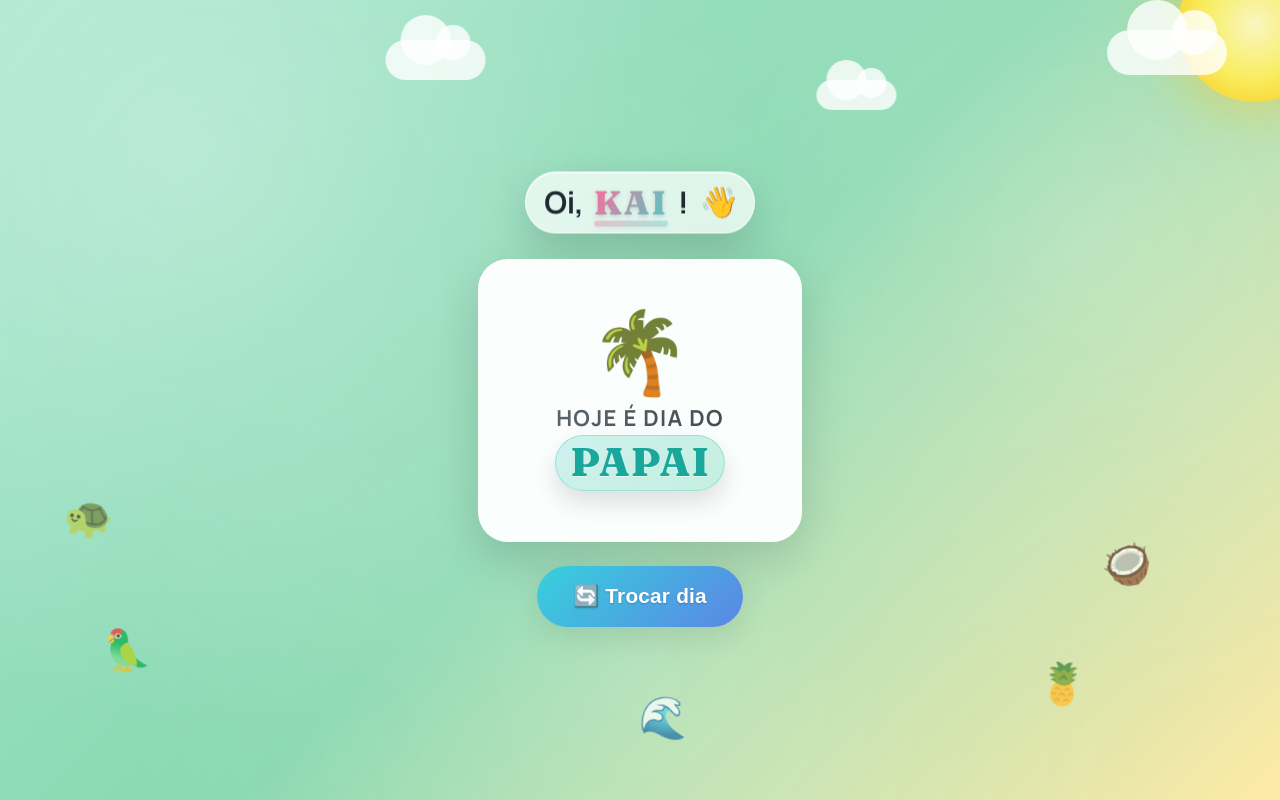
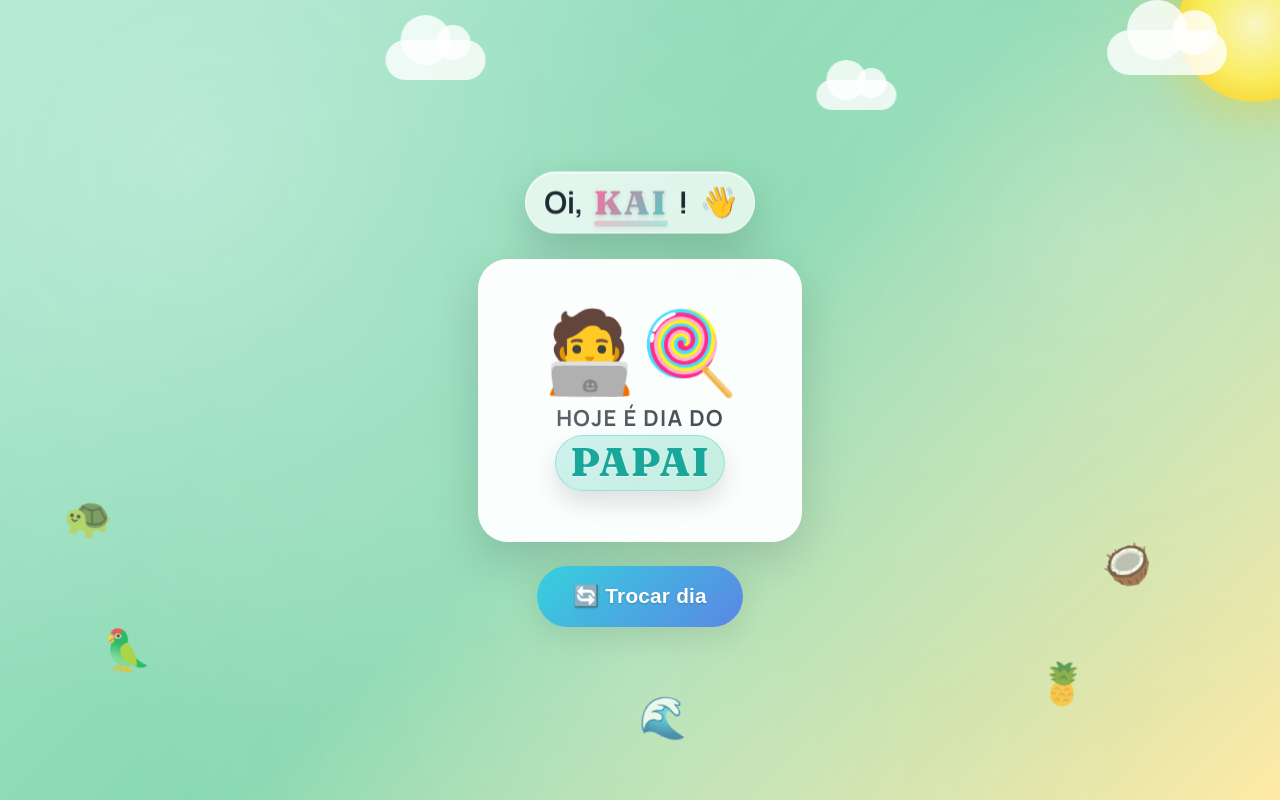
Before and after one commit to gustavoguichard/dia-de-quem, a React (Vite) app: page / in a window 1280 px wide. Built offline with nearby package versions, Linux system fonts and the light colour scheme; no server answers; the database is empty.

Commit message:
feat: update emojis for daddy and mommy

```diff
--- a/src/routes/home.tsx
+++ b/src/routes/home.tsx
@@ -44,7 +44,7 @@ export default function Home() {
 	const isSubmitting = fetcher.state === "submitting";
 
 	const isMamae = parent === "mamae";
-	const emoji = isMamae ? "🌺" : "🌴";
+	const emoji = isMamae ? "👩‍🌾🌺" : "🧑‍💻🍭";
 	const titlePrefix = isMamae ? "Hoje é dia da" : "Hoje é dia do";
 	const titleName = isMamae ? "Mamãe" : "Papai";
 	const bgClass = isMamae ? "bg-mamae" : "bg-papai";
```
Lines whose indentation alone changed are shown as unchanged.
